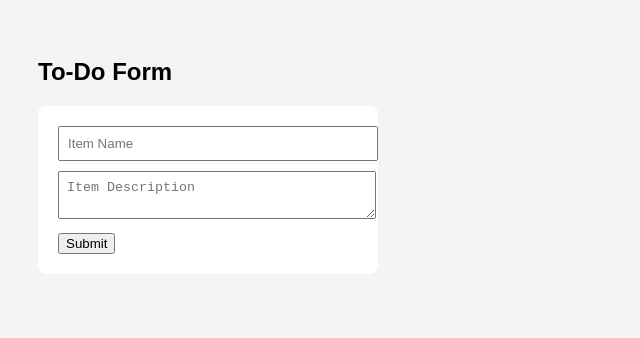
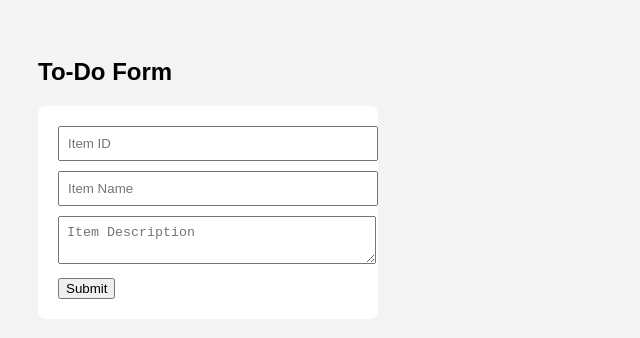
Before and after one commit to vijay-raghavendra/Version_Control_Git_Assignment, a plain HTML site: page frontend/index.html in a window 1280 px wide. Shown: the whole page, without its empty margins (0-640 px from the left). Drawn offline with Linux system fonts and the light colour scheme.

Commit message:
Add Item ID field to To-Do form

```diff
--- a/frontend/index.html
+++ b/frontend/index.html
@@ -7,6 +7,7 @@
 <body>
   <h2>To-Do Form</h2>
   <form id="todoForm">
+    <input type="text" id="itemId" placeholder="Item ID" required />
     <input type="text" id="itemName" placeholder="Item Name" required />
     <textarea id="itemDescription" placeholder="Item Description" required></textarea>
     <button type="submit">Submit</button>
```
